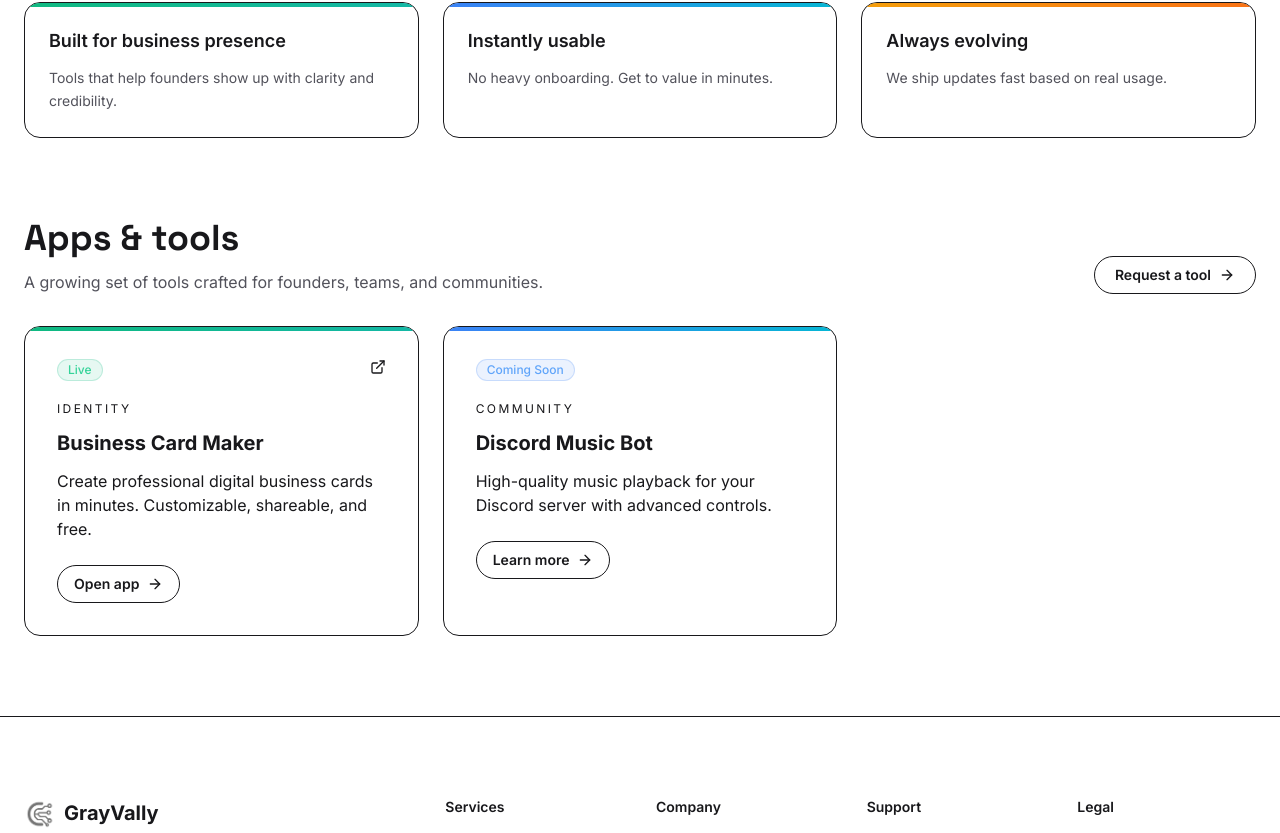
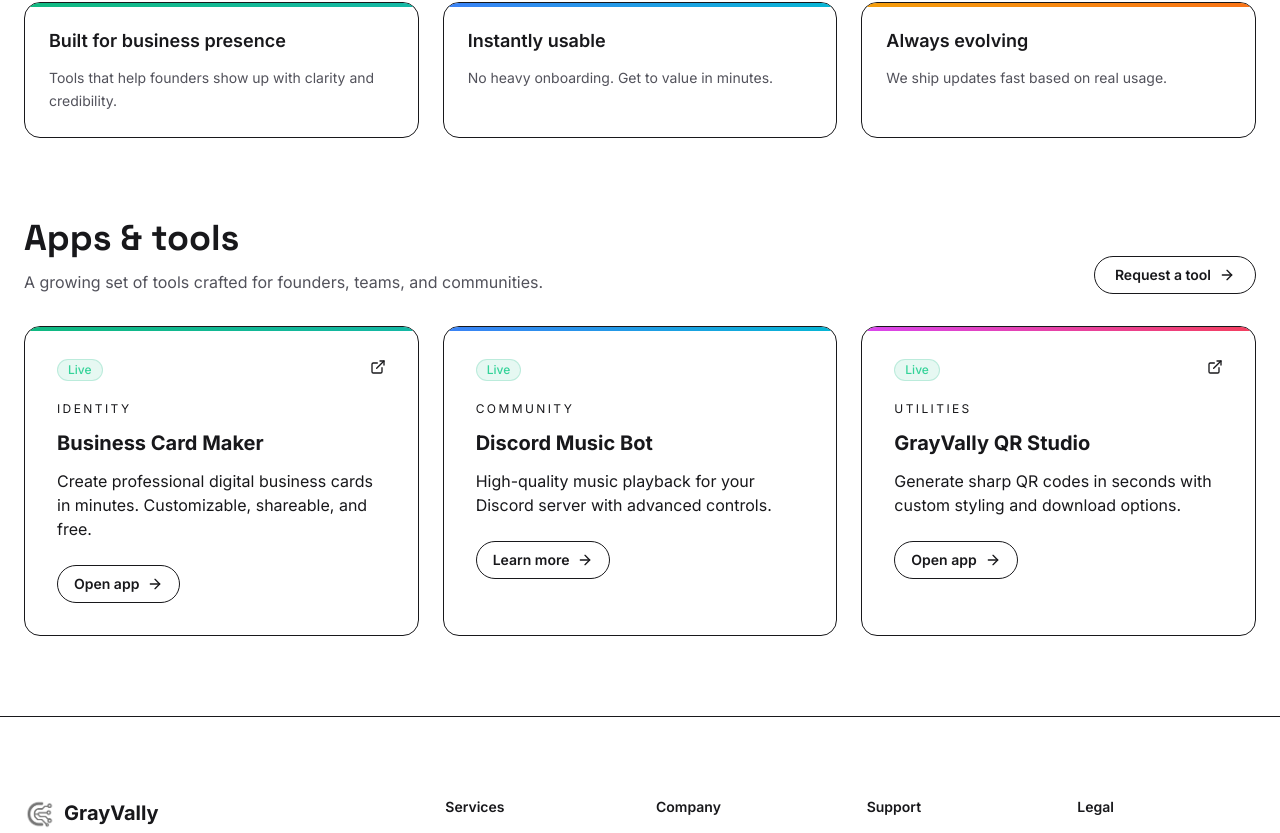
Before and after one commit to Mahenul-Haque-Chowdhury/GrayVally.tech, a Next.js app: page /apps in a window 1280 px wide. Shown: the part 534-1367 px from the top of the page. Built offline with nearby package versions, Linux system fonts and the light colour scheme.

Commit message:
Add QR Studio app and mark Discord bot live

```diff
--- a/src/app/apps/page.tsx
+++ b/src/app/apps/page.tsx
@@ -48,9 +48,18 @@ const apps = [
     description: "High-quality music playback for your Discord server with advanced controls.",
     href: "/apps/discord-bot",
     external: false,
-    status: "Coming Soon",
+    status: "Live",
     category: "Community",
     gradient: "from-blue-500 to-cyan-500",
+  },
+  {
+    title: "GrayVally QR Studio",
+    description: "Generate sharp QR codes in seconds with custom styling and download options.",
+    href: "https://qrcode.grayvally.tech",
+    external: true,
+    status: "Live",
+    category: "Utilities",
+    gradient: "from-fuchsia-500 to-rose-500",
   },
 ];
 
```
